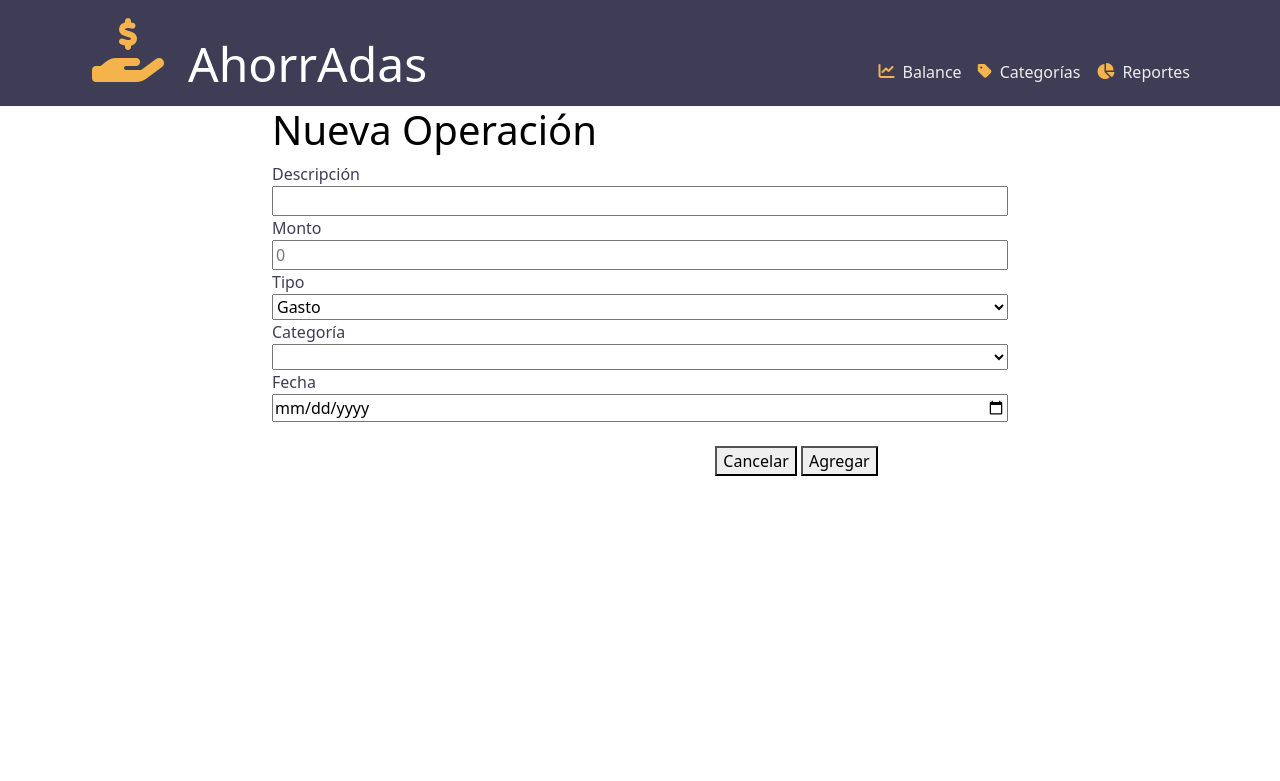
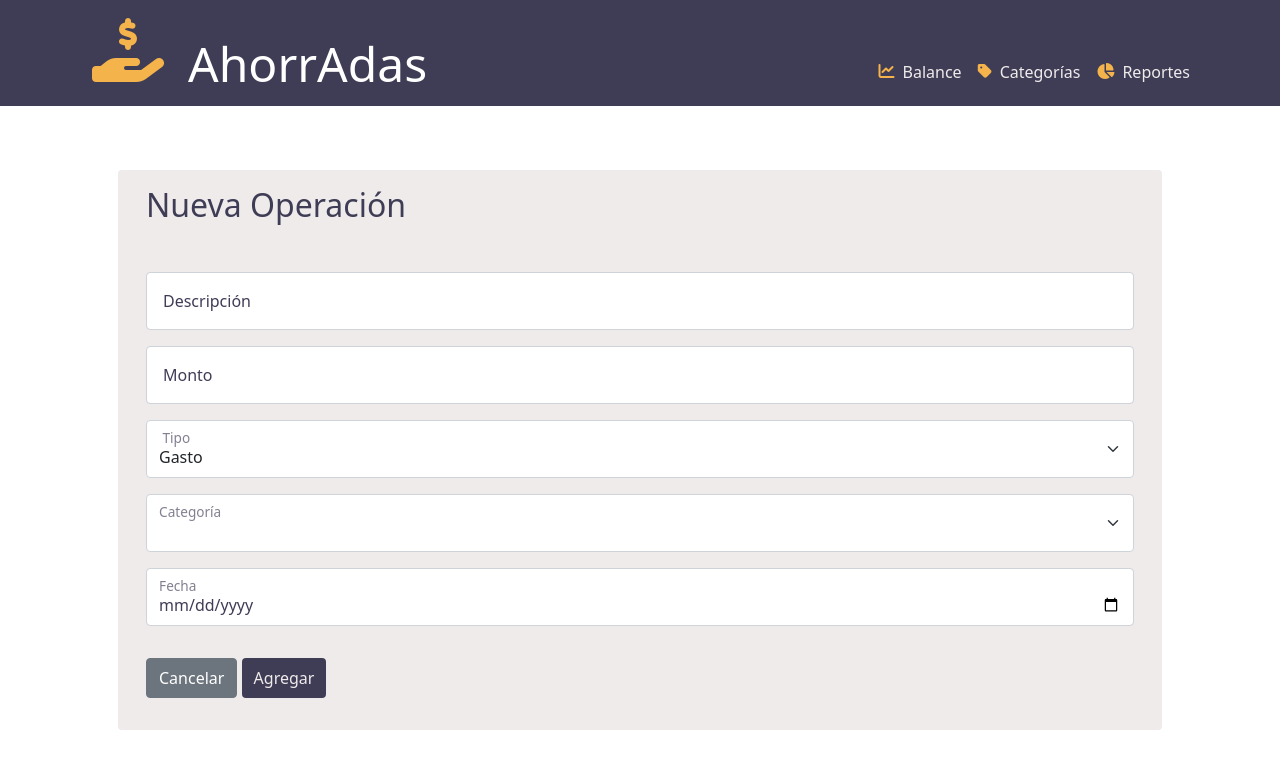
Before and after one commit to grasielarosa/ada-ahorradas, a plain HTML site: page pages/transaction.html in a window 1280 px wide. Drawn offline with Linux system fonts and the light colour scheme.

Commit message:
html: fix forms pages

```diff
--- a/assets/css/overwrite.css
+++ b/assets/css/overwrite.css
@@ -21,7 +21,8 @@ body{
 
 .text-primary,
 h2,
-body {
+body,
+input {
     color: #3F3D56 !important;
 }
 
@@ -29,7 +30,9 @@ body {
     color: #f0ebeb !important;
 }
 
-
+.btn {
+    height: 40px;
+}
 .btn.btn-primary {
     background-color: #3F3D56;
     border: #3F3D56;
--- a/pages/transaction.html
+++ b/pages/transaction.html
@@ -83,60 +83,83 @@
             Main - transactions
         ***************************
     -->
-    <main>
-      <div class="container">
-        <div class="row justify-content-center">
-          <div class="col-8">
-            <h1 style="color: black">Nueva Operación</h1>
-            <form action="" id="formTransaction">
-              <div class="row">
-                <div class="col row-cols-1">
-                  <label for="transaction-name">Descripción</label>
+    <section class="my-3">
+      <div class="container m-auto p-5">
+        <div
+          class="
+            row
+            bg-secondary
+            rounded
+            p-3
+            d-flex
+            justify-content-around
+            m-auto
+          "
+        >
+          <h1 class="text-primary h2 mb-5">Nueva Operación</h1>
+
+          <form id="formTransaction">
+            <div class="form-floating mb-3 col-12">
               <input
-                    type="text"
                 id="inputTransaction"
                 name="transaction-name"
+                type="text"
+                class="form-control"
+                placeholder="Descripción"
               />
+              <label class="ps-3 form-label" for="transaction-name"
+                >Descripción</label
+              >
             </div>
-              </div>
-              <div class="row">
-                <div class="col row-cols-1">
-                  <label for="amount">Monto</label>
+            <div class="form-floating mb-3 col-12">
               <input
+                id="inputAmount"
+                class="form-control"
                 type="text"
-                    id="inputAmount"
                 name="amount"
                 placeholder="0"
               />
+              <label class="ps-3 form-label" for="amount">Monto</label>
             </div>
-              </div>
-              <div class="row">
-                <div class="col row-cols-1">
-                  <label for="type">Tipo</label>
-                  <select name="type" id="typeSelect">
+
+            <div class="form-floating mb-3 col-12">
+              <select class="form-select" name="type" id="typeSelect">
                 <option value="debt">Gasto</option>
                 <option value="credit">Ganancia</option>
               </select>
+              <label class="ps-3 form-label" for="type">Tipo</label>
             </div>
+
+            <div class="form-floating mb-3 col-12">
+              <select
+                class="form-select"
+                name="category"
+                id="categorySelect"
+              ></select>
+              <label class="form-label" for="category">Categoría</label>
             </div>
+
+            <div class="form-floating mb-3">
+              <input class="form-control" type="date" id="transactionDate" />
+              <label class="form-label" for="date">Fecha</label>
+            </div>
+
             <div class="row">
-                <div class="col row-cols-1">
-                  <label for="category">Categoría</label>
-                  <select name="category" id="categorySelect"></select>
-                </div>
-              </div>
-              <div class="row">
-                <div class="col row-cols-1">
-                  <label for="date">Fecha</label>
-                  <input type="date" id="transactionDate" />
-                </div>
-              </div>
-              <div class="row justify-content-end">
-                <div class="col-5 g-4">
-                  <button type="submit" id="btnCancelNewTransaction">
+              <div class="offset-0 mt-3">
+                <button
+                  class="btn btn-secondary"
+                  type="submit"
+                  id="btnCancelNewTransaction"
+                >
                   Cancelar
                 </button>
-                  <button type="submit" id="btnAddTransaction">Agregar</button>
+                <button
+                  class="btn btn-primary"
+                  type="submit"
+                  id="btnAddTransaction"
+                >
+                  Agregar
+                </button>
               </div>
             </div>
             <div>
@@ -145,8 +168,7 @@
           </form>
         </div>
       </div>
-      </div>
-    </main>
+    </section>
     <script src="../assets/js/new-transaction.js"></script>
     <!-- <script src="../assets/js/jsteste.js"></script> -->
     <script src="../assets/js/bootstrap.min.js"></script>
```
Also changed, not shown: pages/balance.html (+1 -1 lines), pages/categories.html (+2 -2 lines). Lines whose indentation alone changed are shown as unchanged.
